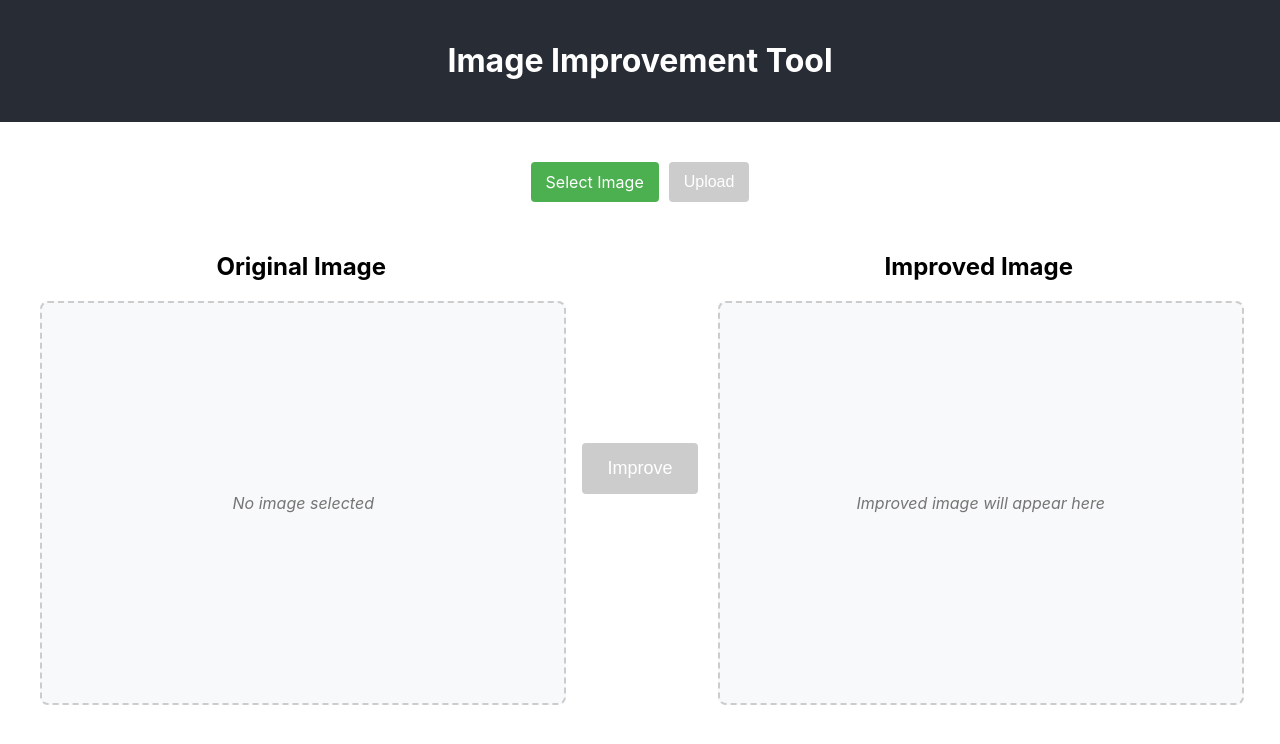
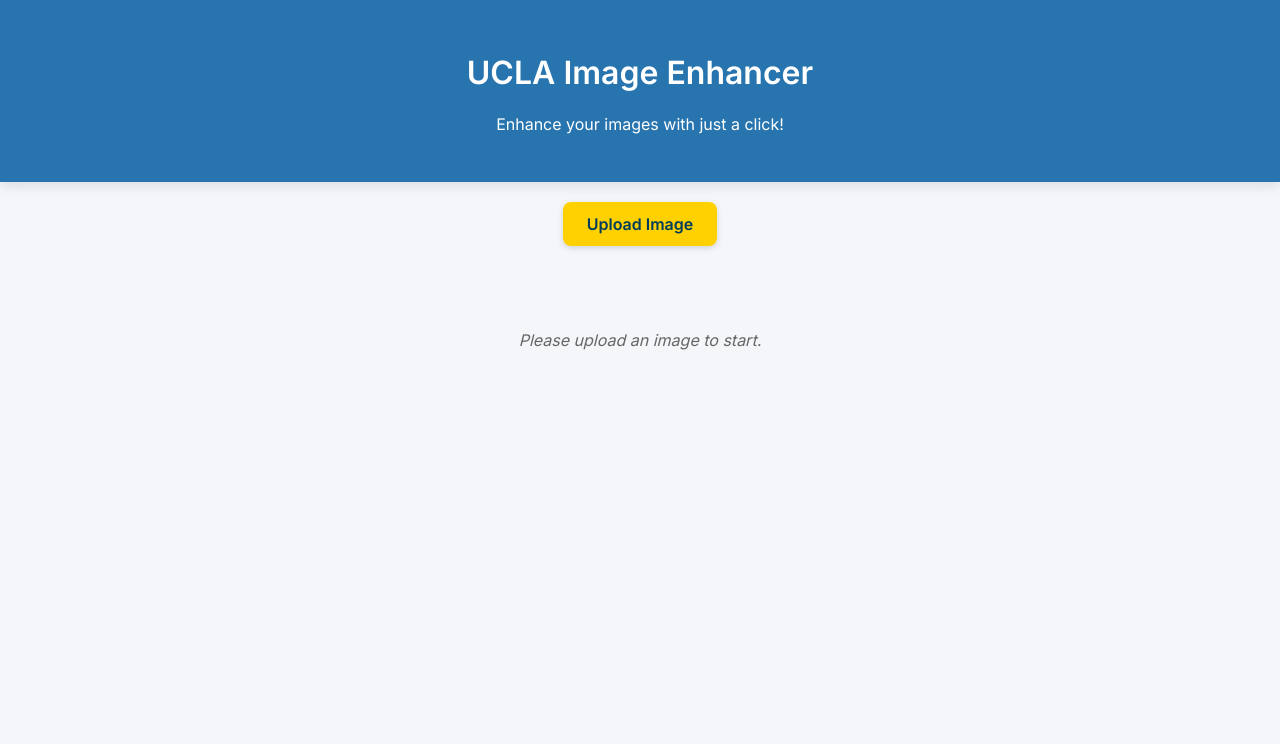
Before and after one commit to TanmayJDesai/MedicalImageImprovement, a React (Create React App) app in the folder frontend/: page / in a window 1280 px wide. Shown: the top 744 px of the page. Built offline with nearby package versions, Linux system fonts and the light colour scheme.

Commit message:
added everything to be more ucla added zoom in features

```diff
--- a/frontend/src/App.css
+++ b/frontend/src/App.css
@@ -1,166 +1,170 @@
-.App {
-  text-align: center;
+@import url('https://fonts.googleapis.com/css2?family=Inter:wght@400;600&display=swap');
+
+body, html {
+  margin: 0;
+  padding: 0;
+  font-family: 'Inter', sans-serif;
+  background-color: #f4f6fa;
+  color: #003B5C;
 }
 
 .App-header {
-  background-color: #282c34;
-  padding: 20px;
+  background-color: #2774AE;
+  padding: 2rem;
   color: white;
+  text-align: center;
+  box-shadow: 0 4px 12px rgba(0,0,0,0.1);
 }
 
 .App-main {
-  padding: 20px;
-  max-width: 1200px;
-  margin: 0 auto;
+  padding: 2rem;
+  display: flex;
+  flex-direction: column;
+  align-items: center;
+  gap: 2rem;
 }
 
 .upload-section {
-  margin: 20px 0;
-  display: flex;
-  justify-content: center;
-  gap: 10px;
+  position: relative;
 }
 
 .file-input {
-  width: 0.1px;
-  height: 0.1px;
-  opacity: 0;
-  overflow: hidden;
-  position: absolute;
-  z-index: -1;
+  display: none;
 }
 
 .upload-btn {
-  background-color: #4CAF50;
-  color: white;
-  padding: 10px 15px;
+  background-color: #FFD100;
+  color: #003B5C;
+  padding: 0.75rem 1.5rem;
   border: none;
-  border-radius: 4px;
+  font-weight: 600;
   cursor: pointer;
-  font-size: 16px;
-  transition: background-color 0.3s;
+  border-radius: 8px;
+  box-shadow: 0 2px 6px rgba(0,0,0,0.15);
+  transition: transform 0.2s;
 }
 
-.upload-btn:hover:not(:disabled) {
-  background-color: #45a049;
-}
-
-.upload-btn:disabled {
-  background-color: #cccccc;
-  cursor: not-allowed;
-}
-
-.error-message {
-  color: #f44336;
-  margin: 10px 0;
+.upload-btn:hover {
+  transform: scale(1.05);
 }
 
 .image-comparison {
   display: flex;
-  justify-content: space-between;
-  align-items: center;
-  gap: 20px;
-  margin-top: 30px;
+  gap: 3rem;
+  justify-content: center;
+  flex-wrap: wrap;
 }
 
 .image-container {
-  flex: 1;
-  display: flex;
-  flex-direction: column;
+  text-align: center;
 }
 
 .image-box {
-  width: 100%;
-  height: 400px;
-  border: 2px dashed #cccccc;
-  border-radius: 8px;
-  display: flex;
-  justify-content: center;
-  align-items: center;
-  overflow: hidden;
-  background-color: #f8f9fa;
+  background: white;
+  border-radius: 12px;
+  padding: 1rem;
+  box-shadow: 0 4px 12px rgba(0,0,0,0.1);
+  width: 450px; /* Increased size */
+  min-height: 450px; /* Increased size */
+  position: relative;
+  cursor: pointer;
 }
 
 .display-image {
   max-width: 100%;
   max-height: 100%;
-  object-fit: contain;
+  border-radius: 8px;
+  transition: transform 0.3s ease;
 }
 
-.placeholder-text {
-  color: #757575;
-  font-style: italic;
-}
-
-.improve-section {
-  display: flex;
-  flex-direction: column;
-  justify-content: center;
-}
-
-.improve-btn {
-  background-color: #2196F3;
-  color: white;
-  padding: 15px 25px;
-  border: none;
-  border-radius: 4px;
-  cursor: pointer;
-  font-size: 18px;
-  transition: background-color 0.3s;
-}
-
-.improve-btn:hover:not(:disabled) {
-  background-color: #0b7dda;
-}
-
-.improve-btn:disabled {
-  background-color: #cccccc;
-  cursor: not-allowed;
-}
-
-@media (max-width: 768px) {
-  .image-comparison {
-    flex-direction: column;
-  }
-
-  .image-box {
-    height: 300px;
-  }
+.display-image:hover {
+  transform: scale(1.03);
 }
 
 .clear-btn {
   position: absolute;
-  top: 10px;
-  left: 10px;
-  background-color: rgba(255, 255, 255, 0.7);
-  color: #333;
+  top: 0.5rem;
+  right: 0.5rem;
   border: none;
+  background: #FF6B6B;
+  color: white;
   border-radius: 50%;
-  width: 30px;
-  height: 30px;
-  display: flex;
-  align-items: center;
-  justify-content: center;
+  padding: 0.25rem 0.5rem;
+  font-size: 0.9rem;
   cursor: pointer;
-  font-size: 14px;
-  z-index: 10;
-  transition: all 0.2s ease;
 }
 
 .clear-btn:hover {
-  background-color: rgba(255, 0, 0, 0.7);
-  color: white;
+  background: #e34444;
 }
 
-.image-box {
-  position: relative;
+.improve-btn {
+  background-color: #2774AE;
+  color: white;
+  padding: 0.75rem 1.5rem;
+  border: none;
+  font-weight: 600;
+  border-radius: 8px;
+  cursor: pointer;
+  margin-top: 1rem;
+  box-shadow: 0 2px 6px rgba(0,0,0,0.15);
+  transition: background-color 0.2s ease;
+}
+
+.improve-btn:hover {
+  background-color: #205a94;
+}
+
+.error-message {
+  color: red;
+  font-weight: 600;
+}
+
+.placeholder-text {
+  color: #666;
+  font-style: italic;
+  margin-top: 2rem;
+}
+
+.modal {
+  position: fixed;
+  top: 0;
+  left: 0;
   width: 100%;
-  height: 400px;
-  border: 2px dashed #cccccc;
-  border-radius: 8px;
+  height: 100%;
+  background-color: rgba(0, 0, 0, 0.7);
   display: flex;
   justify-content: center;
   align-items: center;
-  overflow: hidden;
-  background-color: #f8f9fa;
+  z-index: 1000;
 }
+
+.modal-content {
+  position: relative;
+  background-color: white;
+  padding: 2rem;
+  max-width: 90%;
+  max-height: 80%;
+}
+
+.modal-image {
+  width: 100%;
+  height: auto;
+  border-radius: 8px;
+}
+
+.close-btn {
+  position: absolute;
+  top: 0.5rem;
+  right: 0.5rem;
+  background: #FF6B6B;
+  color: white;
+  border: none;
+  padding: 0.25rem 0.5rem;
+  border-radius: 50%;
+  cursor: pointer;
+}
+
+.close-btn:hover {
+  background: #e34444;
+}
--- a/frontend/src/App.js
+++ b/frontend/src/App.js
@@ -2,169 +2,109 @@
 import './App.css';
 
 function App() {
-  const [originalImage, setOriginalImage] = useState(null);
+  const [image, setImage] = useState(null);
+  const [error, setError] = useState('');
   const [improvedImage, setImprovedImage] = useState(null);
-  const [selectedFile, setSelectedFile] = useState(null);
-  const [isUploading, setIsUploading] = useState(false);
-  const [isProcessing, setIsProcessing] = useState(false);
-  const [error, setError] = useState('');
+  const [isModalOpen, setIsModalOpen] = useState(false);
+  const [selectedImage, setSelectedImage] = useState(null);
 
-  const handleFileChange = (event) => {
-    const file = event.target.files[0];
-    if (file) {
-      setSelectedFile(file);
-      setOriginalImage(URL.createObjectURL(file));
-      setImprovedImage(null);
+  const handleFileUpload = (e) => {
+    const file = e.target.files[0];
+    if (file && file.type.startsWith('image/')) {
+      setImage(URL.createObjectURL(file));
       setError('');
+    } else {
+      setError('Please upload a valid image file.');
     }
   };
 
-  const handleUpload = async () => {
-    if (!selectedFile) {
-      setError('Please select an image first.');
-      return;
-    }
-
-    setIsUploading(true);
-    setError('');
-
-    const formData = new FormData();
-    formData.append('image', selectedFile);
-
-    try {
-      const response = await fetch('http://localhost:5000/api/upload', {
-        method: 'POST',
-        body: formData
-      });
-
-      const data = await response.json();
-
-      if (data.success) {
-        // Store the filename for improvement request
-        setSelectedFile({ ...selectedFile, serverFilename: data.original_image });
-      } else {
-        setError('Upload failed.');
-      }
-    } catch (error) {
-      console.error('Error uploading image:', error);
-      setError('Error uploading image. Please try again.');
-    } finally {
-      setIsUploading(false);
+  const handleImproveImage = () => {
+    if (image) {
+      setImprovedImage(image); // Placeholder for improved image logic
     }
   };
 
-  const handleImprove = async () => {
-    if (!selectedFile || !selectedFile.serverFilename) {
-      setError('Please upload an image first.');
-      return;
-    }
-
-    setIsProcessing(true);
-    setError('');
-
-    try {
-      const response = await fetch('http://localhost:5000/api/improve', {
-        method: 'POST',
-        headers: {
-          'Content-Type': 'application/json'
-        },
-        body: JSON.stringify({
-          filename: selectedFile.serverFilename
-        })
-      });
-
-      const data = await response.json();
-
-      if (data.success) {
-        const improvedImageUrl = `http://localhost:5000/api/images/${data.improved_image}?t=${new Date().getTime()}`;
-        setImprovedImage(improvedImageUrl);
-      } else {
-        setError('Image improvement failed.');
-      }
-    } catch (error) {
-      console.error('Error improving image:', error);
-      setError('Error improving image. Please try again.');
-    } finally {
-      setIsProcessing(false);
-    }
+  const handleClearImage = () => {
+    setImage(null);
+    setImprovedImage(null);
   };
 
-  const handleClear = () => {
-    setOriginalImage(null);
-    setImprovedImage(null);
-    setSelectedFile(null);
-    // Reset the file input
-    const fileInput = document.getElementById('image-upload');
-    if (fileInput) fileInput.value = '';
+  const handleImageClick = (imageUrl) => {
+    setSelectedImage(imageUrl);
+    setIsModalOpen(true);
+  };
+
+  const handleModalClose = () => {
+    setIsModalOpen(false);
   };
 
   return (
     <div className="App">
       <header className="App-header">
-        <h1>Image Improvement Tool</h1>
+        <h1>UCLA Image Enhancer</h1>
+        <p>Enhance your images with just a click!</p>
       </header>
-
       <main className="App-main">
         <div className="upload-section">
           <input
             type="file"
-            id="image-upload"
             accept="image/*"
-            onChange={handleFileChange}
             className="file-input"
+            id="imageUpload"
+            onChange={handleFileUpload}
           />
-          <label htmlFor="image-upload" className="upload-btn">
-            Select Image
+          <label htmlFor="imageUpload" className="upload-btn">
+            Upload Image
           </label>
-
-          <button
-            onClick={handleUpload}
-            disabled={!selectedFile || isUploading}
-            className="upload-btn"
-          >
-            {isUploading ? 'Uploading...' : 'Upload'}
-          </button>
+          {error && <p className="error-message">{error}</p>}
         </div>
 
-        {error && <div className="error-message">{error}</div>}
+        <div className="image-comparison">
+          {image && (
+            <div className="image-container">
+              <h3>Original Image</h3>
+              <div className="image-box" onClick={() => handleImageClick(image)}>
+                <img src={image} alt="Original" className="display-image" />
+                <button className="clear-btn" onClick={handleClearImage}>
+                  X
+                </button>
+              </div>
+            </div>
+          )}
 
-        <div className="image-comparison">
-          <div className="image-container">
-            <h2>Original Image</h2>
-            <div className="image-box">
-              {originalImage ? (
-                <>
-                  <button className="clear-btn" onClick={handleClear}>✕</button>
-                  <img src={originalImage} alt="Original" className="display-image" />
-                </>
-              ) : (
-                <p className="placeholder-text">No image selected</p>
-              )}
+          {improvedImage && (
+            <div className="image-container">
+              <h3>Improved Image</h3>
+              <div className="image-box" onClick={() => handleImageClick(improvedImage)}>
+                <img src={improvedImage} alt="Improved" className="display-image" />
+              </div>
             </div>
-          </div>
+          )}
+        </div>
 
-          <div className="improve-section">
-            <button
-              onClick={handleImprove}
-              disabled={!selectedFile || !selectedFile.serverFilename || isProcessing}
-              className="improve-btn"
-            >
-              {isProcessing ? 'Processing...' : 'Improve'}
-            </button>
-          </div>
+        {image && !improvedImage && (
+          <button className="improve-btn" onClick={handleImproveImage}>
+            Improve Image
+          </button>
+        )}
 
-          <div className="image-container">
-            <h2>Improved Image</h2>
-            <div className="image-box">
-              {improvedImage ? (
-                <img src={improvedImage} alt="Improved" className="display-image" />
-              ) : (
-                <p className="placeholder-text">Improved image will appear here</p>
-              )}
-            </div>
+        {!image && <p className="placeholder-text">Please upload an image to start.</p>}
+      </main>
+
+      {/* Modal for viewing images in full screen */}
+      {isModalOpen && (
+        <div className="modal" onClick={handleModalClose}>
+          <div className="modal-content">
+            <img
+              src={selectedImage}
+              alt="Full view"
+              className="modal-image"
+              onClick={(e) => e.stopPropagation()} // Prevent modal close on image click
+            />
+            <button className="close-btn" onClick={handleModalClose}>X</button>
           </div>
         </div>
-      </main>
+      )}
     </div>
   );
 }
```
